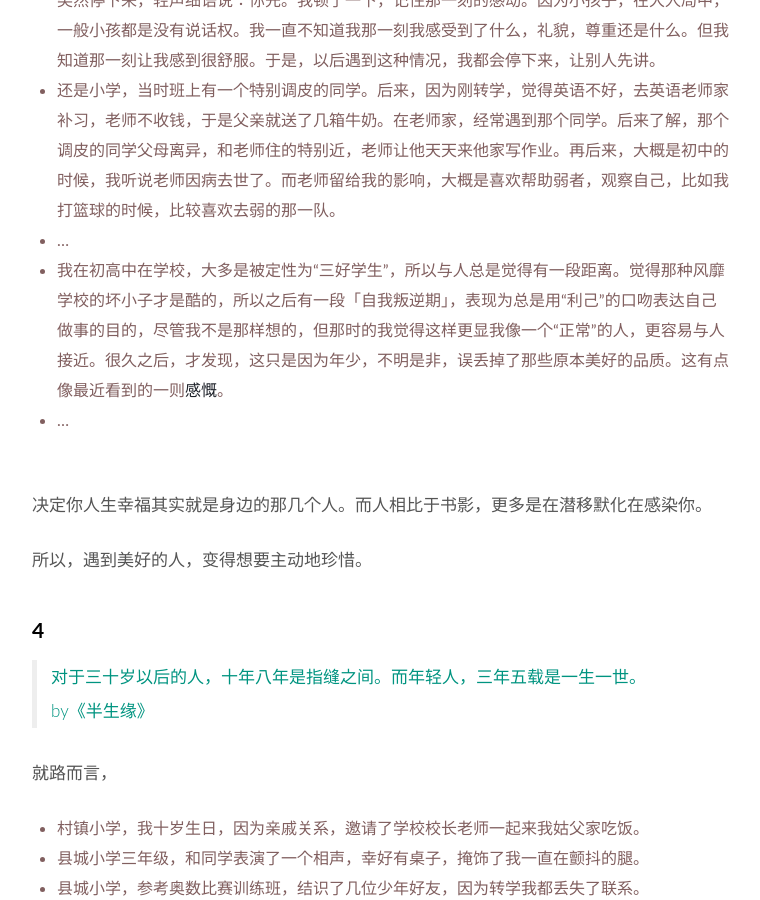
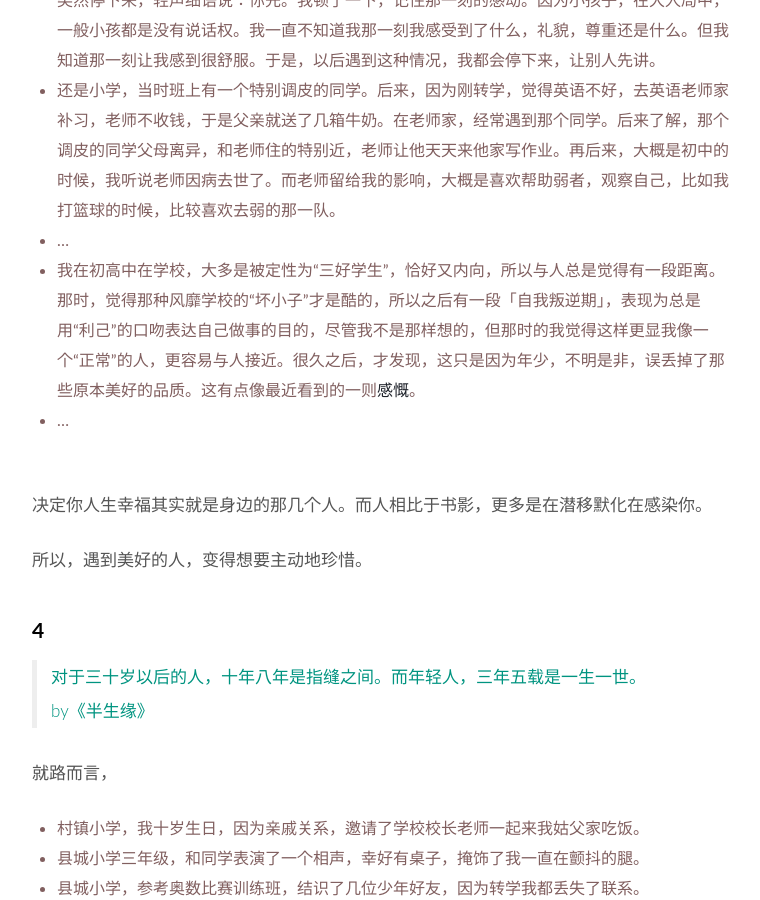
Before and after one commit to WillWang-X/willwang-x.github.io, a Jekyll site: the page built from _posts/2019-02-05-who-shaped-me.md, in a window 1280 px wide and 900 px high, scrolled down 2476 px. Shown: the whole window, without its empty margins (258-1018 px from the left). Built offline with Jekyll 4.4.1, drawn with Linux system fonts in a browser that asks for light colours.

Commit message:
Updated who shaped me

```diff
--- a/_posts/2019-02-05-who-shaped-me.md
+++ b/_posts/2019-02-05-who-shaped-me.md
@@ -80,7 +80,7 @@ published: true
 * 小学五年级，想学国画，联系了同在一个小区的美术老师，电话里，话赶话，彼此听不清，老师突然停下来，轻声细语说：你先。我顿了一下，记住那一刻的感动。因为小孩子，在大人局中，一般小孩都是没有说话权。我一直不知道我那一刻我感受到了什么，礼貌，尊重还是什么。但我知道那一刻让我感到很舒服。于是，以后遇到这种情况，我都会停下来，让别人先讲。
 * 还是小学，当时班上有一个特别调皮的同学。后来，因为刚转学，觉得英语不好，去英语老师家补习，老师不收钱，于是父亲就送了几箱牛奶。在老师家，经常遇到那个同学。后来了解，那个调皮的同学父母离异，和老师住的特别近，老师让他天天来他家写作业。再后来，大概是初中的时候，我听说老师因病去世了。而老师留给我的影响，大概是喜欢帮助弱者，观察自己，比如我打篮球的时候，比较喜欢去弱的那一队。
 * ...
-* 我在初高中在学校，大多是被定性为“三好学生”，所以与人总是觉得有一段距离。觉得那种风靡学校的坏小子才是酷的，所以之后有一段「自我叛逆期」，表现为总是用“利己”的口吻表达自己做事的目的，尽管我不是那样想的，但那时的我觉得这样更显我像一个“正常”的人，更容易与人接近。很久之后，才发现，这只是因为年少，不明是非，误丢掉了那些原本美好的品质。这有点像最近看到的一则[感慨](https://i.imgur.com/R8yS4aI.jpg)。
+* 我在初高中在学校，大多是被定性为“三好学生”，恰好又内向，所以与人总是觉得有一段距离。那时，觉得那种风靡学校的“坏小子”才是酷的，所以之后有一段「自我叛逆期」，表现为总是用“利己”的口吻表达自己做事的目的，尽管我不是那样想的，但那时的我觉得这样更显我像一个“正常”的人，更容易与人接近。很久之后，才发现，这只是因为年少，不明是非，误丢掉了那些原本美好的品质。这有点像最近看到的一则[感慨](https://i.imgur.com/R8yS4aI.jpg)。
 * ...
 
 <br>
```
